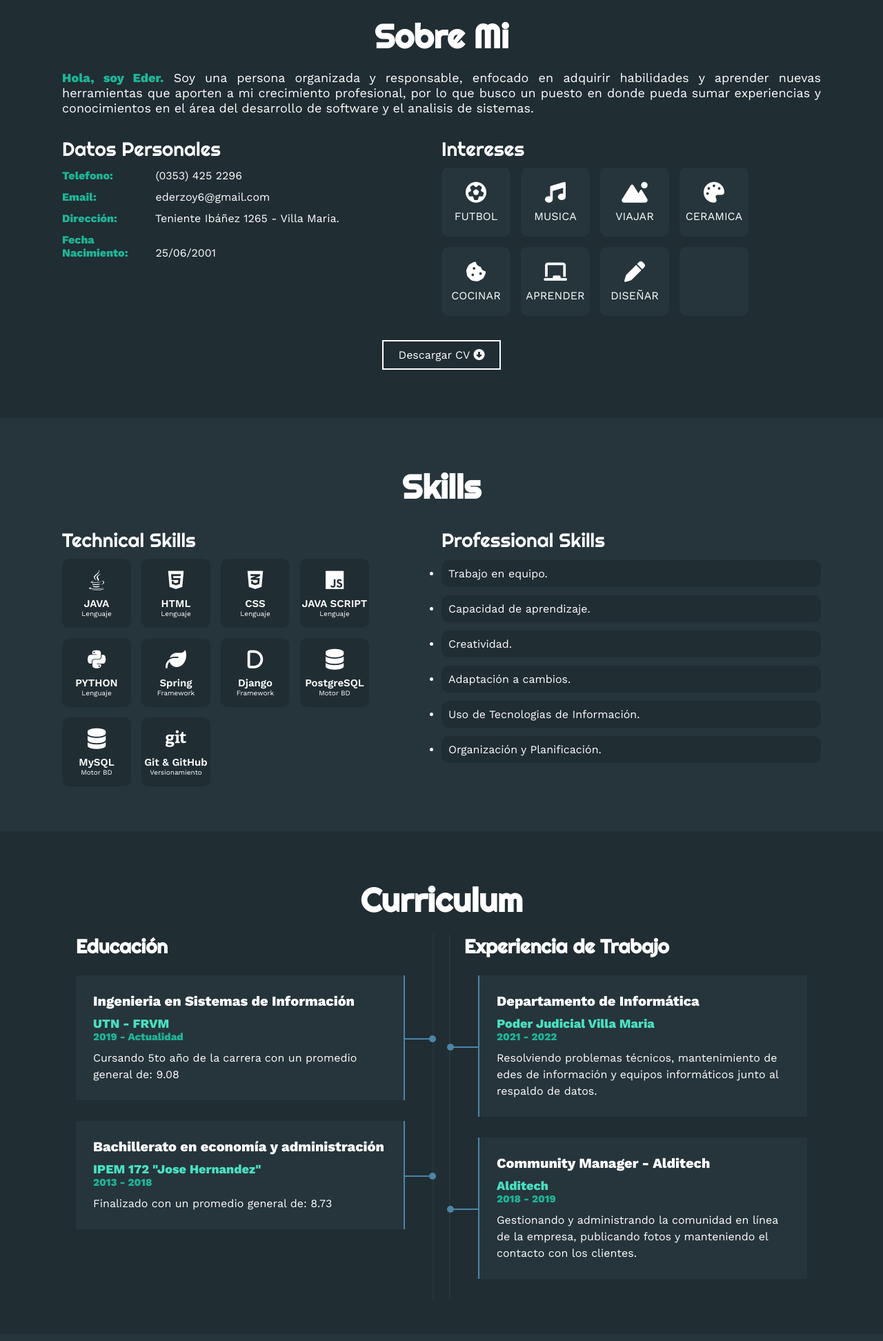
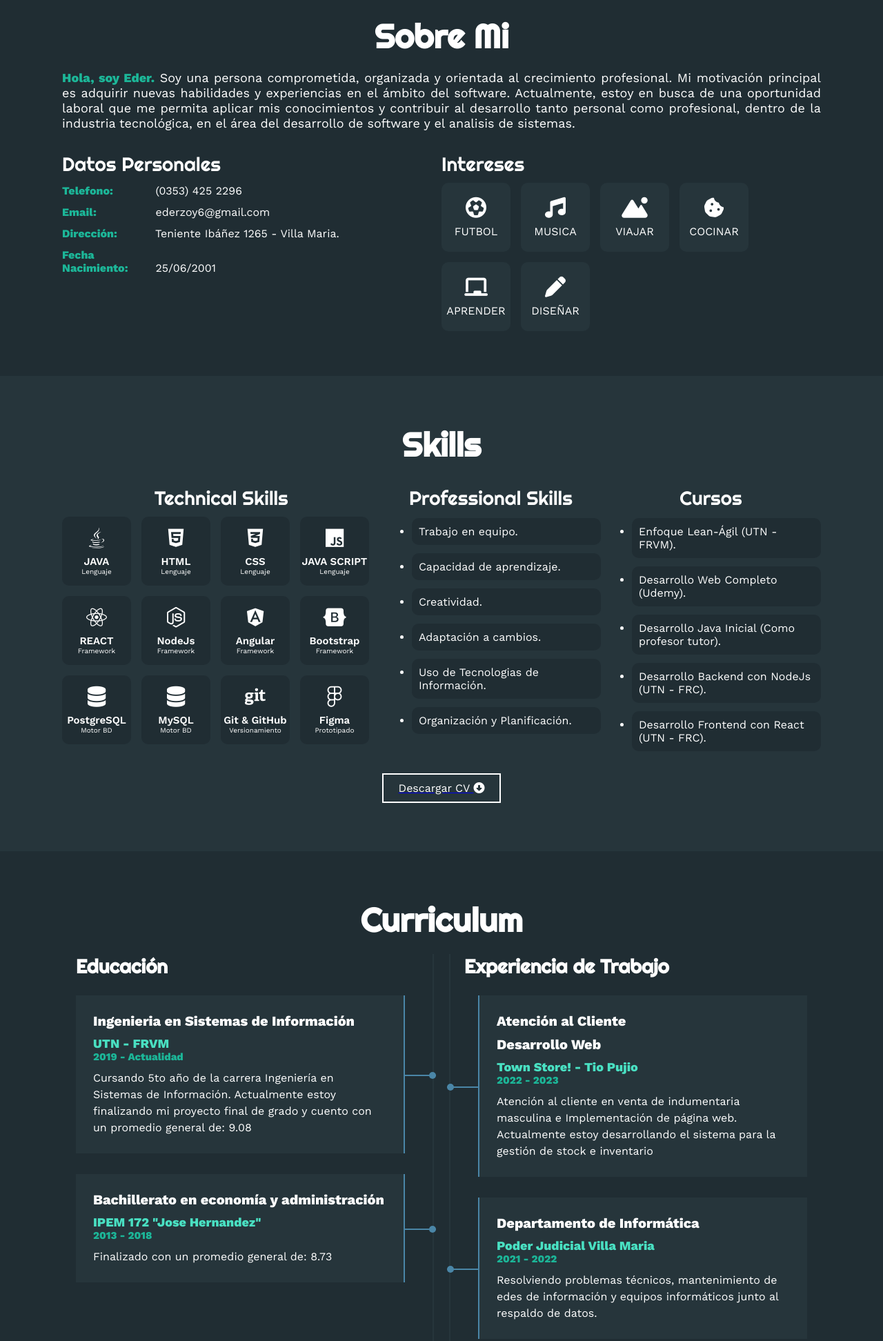
Before and after one commit to EderZoy/mi_portfolio, a plain HTML site: page index.html in a window 1280 px wide. Shown: the part 847-2791 px from the top of the page at 69% size. Drawn offline with nearby package versions, Linux system fonts and the light colour scheme.

Commit message:
actualizacion octubre2023

```diff
--- a/index.html
+++ b/index.html
@@ -39,7 +39,7 @@
                 <img src="img/mifoto.jpeg" alt="">
             </div>
             <h1>ZOY EDER</h1>
-            <H2>Estudiante de Ingenieria en Sistemas de Información</H2>
+            <H2>Estudiante Avanzado de Ingenieria en Sistemas de Información</H2>
             <H3>Cursando 5to Año</H3>
             <div class="redes">
                 <a href="https://www.instagram.com/eder_zoy/"><i class="fa-brands fa-instagram"></i></a>
@@ -55,10 +55,10 @@
     <section id="sobremi" class="sobremi">
         <div class="contenido-seccion">
             <h2>Sobre Mi</h2>
-            <p> <span>Hola, soy Eder.</span> Soy una persona organizada y responsable, enfocado en adquirir habilidades y aprender nuevas herramientas que
-                aporten a mi crecimiento profesional, por lo que busco un
-                puesto en donde pueda sumar experiencias y
-                conocimientos en el área del desarrollo de software y el
+            <p> <span>Hola, soy Eder.</span> Soy una persona comprometida, organizada y orientada al crecimiento profesional. Mi motivación principal es adquirir
+                nuevas habilidades y experiencias en el ámbito del software. Actualmente, estoy en busca de una oportunidad laboral que me permita aplicar mis conocimientos y
+                contribuir al desarrollo tanto personal como profesional,
+                dentro de la industria tecnológica, en el área del desarrollo de software y el
                 analisis de sistemas.
                 </p>
 
@@ -103,10 +103,6 @@
                                 <span>VIAJAR</span>
                             </div>
                             <div class="interes">
-                                <i class="fa-solid fa-palette"></i>
-                                <span>CERAMICA</span>
-                            </div>
-                            <div class="interes">
                                 <i class="fa-solid fa-cookie-bite"></i>
                                 <span>COCINAR</span>
                             </div>
@@ -118,22 +114,10 @@
                                 <i class="fa-solid fa-pen"></i>
                                 <span>DISEÑAR</span>
                             </div>
-                            <div class="interes">
-
-                                <span></span>
-                            </div>
                         </div>
                     </div>
 
                 </div>
-
-                <a href="/archivo/CV ZOY EDER (5_23).pdf" download="CV-ZOY-EDER">
-                <button>
-                    Descargar CV <i class="fa-solid fa-circle-down"></i>
-                    <span class="overlay"></span>
-                </button>
-                </a>
-
         </div>
     </section>
 
@@ -168,23 +152,30 @@
                             <i class="fa-brands fa-js"></i>
                             <span>JAVA SCRIPT</span>
                             <p>Lenguaje</p>
+                            <p class="oculta">Nivel Alto</p>
+                        </div>
+                        <div class="skill">
+                            <i class="fa-brands fa-react"></i>
+                            <span>REACT</span>
+                            <p>Framework</p>
+                            <p class="oculta">Nivel Medio</p>
+
+                        </div>
+                        <div class="skill">
+                            <i class="fa-brands fa-node-js"></i>
+                            <span>NodeJs</span>
+                            <p>Framework</s¿>
+                            <p class="oculta">Nivel Medio</p>
+                        </div>
+                        <div class="skill">
+                            <i class="fa-brands fa-angular"></i>
+                            <span>Angular</span>
+                            <p>Framework</p>
                             <p class="oculta">Nivel Bajo</p>
                         </div>
                         <div class="skill">
-                            <i class="fa-brands fa-python"></i>
-                            <span>PYTHON</span>
-                            <p>Lenguaje</p>
-                            <p class="oculta">Nivel Bajo</p>
-                        </div>
-                        <div class="skill">
-                            <i class="fa-solid fa-leaf"></i>
-                            <span>Spring</span>
-                            <p>Framework</s¿>
-                            <p class="oculta">Nivel Bajo</p>
-                        </div>
-                        <div class="skill">
-                            <i class="fa-solid fa-d"></i>
-                            <span>Django</span>
+                            <i class="fa-brands fa-bootstrap"></i>
+                            <span>Bootstrap</span>
                             <p>Framework</p>
                             <p class="oculta">Nivel Bajo</p>
                         </div>
@@ -205,11 +196,17 @@
                             <span>Git & GitHub</span>
                             <p>Versionamiento</p>
                             <p class="oculta">Nivel Medio</p>
+                        </div>   <div class="skill">
+                            <i class="fa-brands fa-figma"></i>
+                            <span>Figma</span>
+                            <p>Prototipado</p>
+                            <p class="oculta">Nivel Alto</p>
                         </div>
                     </div>
                 </div>
                 <!--Professional Skills-->
-                <div class="columna">
+                <div class="fila">
+                    <div class="columna">
                     <h3>Professional Skills</h3>
                     <ul>
                         <li>Trabajo en equipo.</li>
@@ -220,7 +217,25 @@
                         <li>Organización y Planificación.</li>
                     </ul>
                 </div>
+                <div class="columna">
+                    <h3>Cursos</h3>
+                    <ul>
+                        <li>Enfoque Lean-Ágil (UTN - FRVM).</li>
+                        <li>Desarrollo Web Completo (Udemy).</li>
+                        <li> Desarrollo Java Inicial (Como profesor tutor).</li>
+                        <li>Desarrollo Backend con NodeJs (UTN - FRC).</li>
+                        <li> Desarrollo Frontend con React (UTN - FRC).</li>
+                    </ul>
+                </div>
+                </div>
+
             </div>
+            <a href="/archivo/CV ZOY EDER Oct2023.pdf" download="CV-ZOY-EDER">
+                <button>
+                    Descargar CV <i class="fa-solid fa-circle-down"></i>
+                    <span class="overlay"></span>
+                </button>
+                </a>
         </div>
     </section>
 
@@ -235,7 +250,7 @@
                         <h4>Ingenieria en Sistemas de Información</h4>
                         <span class="casa">UTN - FRVM</span>
                         <span class="fecha">2019 - Actualidad</span>
-                        <p>Cursando 5to año de la carrera con un promedio general de: 9.08</p>
+                        <p>Cursando 5to año de la carrera Ingeniería en Sistemas de Información. Actualmente estoy finalizando mi proyecto final de grado y cuento con un promedio general de: 9.08</p>
                         <div class="conectori">
                             <div class="circuloi"></div>
                         </div>
@@ -253,6 +268,18 @@
 
                 <div class="columna der">
                     <h3>Experiencia de Trabajo</h3>
+                    <div class="item derecha">
+                        <h4>Atención al Cliente</h4>
+                        <h4>Desarrollo Web</h4>
+                        <span class="casa">Town Store! - Tio Pujio</span>
+                        <span class="fecha">2022 - 2023</span>
+                        <p>Atención al cliente en venta de indumentaria masculina e Implementación de página web. Actualmente estoy desarrollando el sistema para la
+                            gestión de stock e inventario
+                            </p>
+                        <div class="conectord">
+                            <div class="circulod"></div>
+                        </div>
+                    </div>
                     <div class="item derecha">
                         <h4>Departamento de Informática</h4>
                         <span class="casa">Poder Judicial Villa Maria</span>
@@ -287,6 +314,27 @@
             <h2>Proyectos</h2>
             <h3>Estos son algunos de los proyectos personales que realice</h3>
             <div class="galeria">
+                <div class="proyecto">
+                    <img src="/img/stownck.jpg" alt="">
+                    <div class="overlay">
+                        <h3>Sistema de gestión de stock</h3>
+                        <p>Desarrollo con React y NodeJs</p>
+                    </div>
+                </div>
+                <div class="proyecto">
+                    <img src="/img/rakoon.jpg" alt="">
+                    <div class="overlay">
+                        <h3>Pagina informativa Rakoon</h3>
+                        <p>Desarrollo en HTML, CSS & JS</p>
+                    </div>
+                </div>
+                <div class="proyecto">
+                    <img src="/img/reservautn.png" alt="">
+                    <div class="overlay">
+                        <h3>Sistema gestión de reservas</h3>
+                        <p>Desarrollo con Angular y Spring</p>
+                    </div>
+                </div>
                 <div class="proyecto">
                     <img src="/img/pagina-town.jpg" alt="">
                     <div class="overlay">
--- a/style.css
+++ b/style.css
@@ -1,14 +1,14 @@
 /*importamos las fuentes a utilizar desde goole fonts*/
-@import url('https://fonts.googleapis.com/css2?family=Righteous&family=Roboto:wght@500&family=Work+Sans:wght@200;400;600;800&display=swap');
+@import url("https://fonts.googleapis.com/css2?family=Righteous&family=Roboto:wght@500&family=Work+Sans:wght@200;400;600;800&display=swap");
 
 /*Estilos generales*/
 * {
   box-sizing: border-box;
-    font-family: 'Work Sans';
+  font-family: "Work Sans";
   margin: 0;
   padding: 0;
 }
-html{
+html {
   /*PARA DESLIZAR CUANDO HACEMOS CLICK EN LOS LINKS*/
   scroll-behavior: smooth;
 }
@@ -21,7 +21,7 @@ html{
   left: 0;
   z-index: 99;
 }
-.contenedor-header header{
+.contenedor-header header {
   max-width: 1100px;
   margin: auto;
   display: flex;
@@ -29,27 +29,25 @@ html{
   align-items: center;
   padding: 15px 20px;
 }
-.contenedor-header header .logo a{
-    font-family: 'Righteous';
+.contenedor-header header .logo a {
+  font-family: "Righteous";
   font-size: 36px;
   color: #1cb698;
   text-decoration: none;
-
 }
-.contenedor-header header ul{
-    display:flex;
+.contenedor-header header ul {
+  display: flex;
   list-style: none;
-
 }
-.contenedor-header header nav ul li a{
+.contenedor-header header nav ul li a {
   text-align: center;
   color: #ffff;
   margin: 0 15px;
   padding: 3px;
-    transition: .5px;
+  transition: 0.5px;
   text-decoration: none;
 }
-.contenedor-header header nav ul li a:hover{
+.contenedor-header header nav ul li a:hover {
   color: #1cb698;
   font-weight: 700;
 }
@@ -64,47 +62,52 @@ html{
 
 /*INICIO*/
 .inicio {
-    background: linear-gradient(to top, rgba(38,35,38,.8), rgba(38,35,38,1)), url(img/fondo.jpg);
+  background: linear-gradient(
+      to top,
+      rgba(38, 35, 38, 0.8),
+      rgba(38, 35, 38, 1)
+    ),
+    url(img/fondo.jpg);
   background-size: cover;
   height: 100vh;
-    color:#ffff;
-    display:flex;
+  color: #ffff;
+  display: flex;
   align-items: center;
 }
-.inicio .contenido-banner{
+.inicio .contenido-banner {
   padding: 10px;
-    background-color:#202d33;
+  background-color: #202d33;
   opacity: 0.8;
   max-width: 450px;
   margin: auto;
   text-align: center;
   border-radius: 40px;
 }
-.inicio .contenido-banner img{
+.inicio .contenido-banner img {
   margin-top: 40px;
   border: 10px solid #336179;
   border-radius: 15%;
   display: block;
   width: 45%;
-    margin:auto;
+  margin: auto;
 }
-.inicio .contenido-banner h1{
+.inicio .contenido-banner h1 {
   margin-top: 20px;
   font-size: 40px;
-    font-family: 'Righteous';
+  font-family: "Righteous";
   font-weight: 400;
 }
-.inicio .contenido-banner h2{
+.inicio .contenido-banner h2 {
   margin-top: 10px;
   font-size: 15px;
   font-weight: 600;
 }
-.inicio .contenido-banner h3{
+.inicio .contenido-banner h3 {
   margin-top: 5px;
   font-size: 12px;
   font-weight: 500;
 }
-.inicio .contenido-banner .redes a{
+.inicio .contenido-banner .redes a {
   color: #ffff;
   display: inline-block;
   text-decoration: none;
@@ -115,19 +118,19 @@ html{
   line-height: 42px;
   margin: 15px 5px;
   font-size: 20px;
-    transition: .3%;
+  transition: 0.3%;
 }
-.inicio .contenido-banner .redes a:hover{
-    background-color:#336179;
+.inicio .contenido-banner .redes a:hover {
+  background-color: #336179;
   color: black;
   border: #1cb698;
   /*border: 1px solid #1cb698;*/
-    animation:reverse;
+  animation: reverse;
 }
 
 /*SOBRE MI*/
 .sobremi {
-    background-color:#202d33;
+  background-color: #202d33;
   color: #ffff;
   padding: 50px 20px;
 }
@@ -135,44 +138,43 @@ html{
   max-width: 1100px;
   margin: auto;
 }
-.sobremi h2{
+.sobremi h2 {
   font-size: 48px;
-    font-family: 'Righteous';
+  font-family: "Righteous";
   text-align: center;
   padding: 20px 0;
 }
-.sobremi p{
+.sobremi p {
   font-size: 18px;
   line-height: 22px;
   margin-bottom: 20px;
   text-align: justify;
 }
-.sobremi .contenido-seccion p span{
+.sobremi .contenido-seccion p span {
   color: #1cb698;
   font-weight: bold;
 }
-.sobremi .fila{
+.sobremi .fila {
   display: flex; /*Para ponerlo como columnas*/
 }
 .sobremi .fila .columna {
   width: 50%;
-
 }
-.sobremi .fila .columna h3{
+.sobremi .fila .columna h3 {
   margin-top: 10px;
   margin-bottom: 10px;
   font-size: 28px;
-    font-family: 'Righteous';
+  font-family: "Righteous";
   font-weight: 500;
   text-align: left;
 }
-.sobremi .fila .columna ul{
+.sobremi .fila .columna ul {
   list-style: none;
 }
-.sobremi .fila .columna ul li{
+.sobremi .fila .columna ul li {
   margin: 12px 0;
 }
-.sobremi .fila .columna ul li strong{
+.sobremi .fila .columna ul li strong {
   display: inline-block;
   color: #1cb698;
   width: 130px;
@@ -181,31 +183,29 @@ html{
   display: flex;
   flex-wrap: wrap;
 }
-.sobremi .fila .columna .contenedor-intereses .interes{
+.sobremi .fila .columna .contenedor-intereses .interes {
   width: 100px;
   height: 100px;
-    background-color:#26353b;
+  background-color: #26353b;
   border-radius: 10px;
   margin: 0 15px 15px 0;
   display: flex;
   flex-direction: column;
   align-items: center;
   justify-content: center;
-    transition: .3%;
-
+  transition: 0.3%;
 }
-.sobremi .fila .columna .contenedor-intereses .interes i{
+.sobremi .fila .columna .contenedor-intereses .interes i {
   margin-bottom: 10px;
   font-size: 30px;
-
 }
- .sobremi .fila .columna .contenedor-intereses .interes:hover{
-   background-color:#336179;
+.sobremi .fila .columna .contenedor-intereses .interes:hover {
+  background-color: #336179;
 }
-.sobremi a{
+.sobremi a {
   text-decoration: none;
 }
-.sobremi button{
+.skills button {
   cursor: pointer;
   background-color: transparent;
   border: 2px solid #ffff;
@@ -219,7 +219,7 @@ html{
   z-index: 10;
 }
 /*Efecto de deslice*/
-.sobremi button .overlay{
+.skills button .overlay {
   position: absolute;
   top: 0;
   left: 0;
@@ -228,19 +228,18 @@ html{
   background-color: #1cb698;
   z-index: -1;
   transition: 1s;
-
 }
-.sobremi button:hover .overlay{
+.skills button:hover .overlay {
   width: 100%;
 }
-.sobremi button:hover{
+.skills button:hover {
   color: black;
   font-weight: 600;
 }
 
 /*SKILSS*/
 .skills {
-    background-color:#26353b;
+  background-color: #26353b;
   color: #ffff;
   padding: 50px 20px;
 }
@@ -248,37 +247,39 @@ html{
   max-width: 1100px;
   margin: auto;
 }
-.skills h2{
+.skills h2 {
   font-size: 48px;
-    font-family: 'Righteous';
+  font-family: "Righteous";
   text-align: center;
   padding: 20px 0;
 }
-.skills .fila{
+.skills .fila {
   display: flex; /*Para ponerlo como columnas*/
 }
 .skills .fila .columna {
   width: 50%;
 }
-.skills .fila .columna h3{
+.skills .fila .columna h3 {
   margin-top: 10px;
   margin-bottom: 10px;
   font-size: 28px;
-    font-family: 'Righteous';
+  font-family: "Righteous";
   font-weight: 500;
-    text-align: left;
+  text-align: center;
 }
-.skills .fila .columna ul{
-    list-style:disc;
+.skills .fila .columna ul {
+  list-style: disc;
+  margin-left: 15px;
 }
-.skills .fila .columna ul li{
+.skills .fila .columna ul li {
   margin: 12px 0;
-    background-color:#202d33;
+  background-color: #202d33;
   border-radius: 10px;
   padding: 10px;
+  margin-left: 30px;
 }
-.skills .fila .columna ul li:hover{
-    background-color:#336179;
+.skills .fila .columna ul li:hover {
+  background-color: #336179;
   color: #49e0c2;
   font-weight: 700;
 }
@@ -286,49 +287,46 @@ html{
   display: flex;
   flex-wrap: wrap;
 }
-.skills .fila .columna .contenedor-skills .skill{
+.skills .fila .columna .contenedor-skills .skill {
   width: 100px;
   height: 100px;
-    background-color:#202d33;
+  background-color: #202d33;
   border-radius: 10px;
-    margin: 0 15px 15px 0;
+  margin: 0px 15px 15px 0;
   display: flex;
   flex-direction: column;
   align-items: center;
   justify-content: center;
-    transition: .3%;
+  transition: 0.3%;
   cursor: pointer;
   z-index: 10;
-
 }
-.skills .fila .columna .contenedor-skills .skill i{
+.skills .fila .columna .contenedor-skills .skill i {
   margin-bottom: 10px;
   font-size: 30px;
-
 }
 
-.skills .fila .columna .contenedor-skills .skill span{
+.skills .fila .columna .contenedor-skills .skill span {
   font-size: 15px;
   font-weight: 600;
-
 }
-.skills .fila .columna .contenedor-skills .skill p{
+.skills .fila .columna .contenedor-skills .skill p {
   font-size: 10px;
   font-weight: 400;
 }
 /*Animacion a cada skill technical*/ /*Efecto de deslice*/
-.skills .fila .columna .contenedor-skills .skill .oculta{
+.skills .fila .columna .contenedor-skills .skill .oculta {
   display: none;
   margin-top: 5px;
 }
-.skills .fila .columna .contenedor-skills .skill:hover{
-    background-color:#336179;
+.skills .fila .columna .contenedor-skills .skill:hover {
+  background-color: #336179;
   color: #49e0c2;
 }
-.skills .fila .columna .contenedor-skills .skill:hover .oculta{
-   background-color:#ffff;
+.skills .fila .columna .contenedor-skills .skill:hover .oculta {
+  background-color: #ffff;
   width: 100%;
-   color:black;
+  color: black;
   font-weight: 700;
   font-size: 13px;
   text-align: center;
@@ -338,7 +336,7 @@ html{
 
 /*CURRICULUM*/
 .curriculum {
-    background-color:#202d33;
+  background-color: #202d33;
   color: #ffff;
   padding: 50px 20px;
 }
@@ -346,13 +344,13 @@ html{
   max-width: 1100px;
   margin: auto;
 }
-.curriculum h2{
+.curriculum h2 {
   font-size: 48px;
-    font-family: 'Righteous';
+  font-family: "Righteous";
   text-align: center;
   padding: 20px 0;
 }
-.curriculum .fila{
+.curriculum .fila {
   display: flex; /*Para ponerlo como columnas*/
   justify-content: space-between;
 }
@@ -360,9 +358,9 @@ html{
   width: 49%;
   padding: 0 20px;
 }
-.curriculum .fila .columna h3{
+.curriculum .fila .columna h3 {
   font-size: 28px;
-    font-family: 'Righteous';
+  font-family: "Righteous";
   margin-bottom: 25px;
 }
 .curriculum .fila .izq {
@@ -374,43 +372,43 @@ html{
 .curriculum .fila .item {
   padding: 25px;
   margin-bottom: 30px;
-    background-color:#26353b;
+  background-color: #26353b;
   position: relative;
 }
-.curriculum .fila .item h4{
+.curriculum .fila .item h4 {
   font-size: 20px;
   margin-bottom: 10px;
 }
-.curriculum .fila .item .casa{
-    color:#49e0c2;
+.curriculum .fila .item .casa {
+  color: #49e0c2;
   font-size: 18px;
   font-weight: bold;
   display: block;
 }
-.curriculum .fila .item .fecha{
-    color:#1cb698;
+.curriculum .fila .item .fecha {
+  color: #1cb698;
   font-size: 15px;
   margin-bottom: 10px;
   font-weight: bold;
   display: block;
 }
-.curriculum .fila .item p{
+.curriculum .fila .item p {
   line-height: 24px;
   text-align: left;
 }
-.curriculum .fila .izquierda{
+.curriculum .fila .izquierda {
   border-right: 2px solid #4a86a7;
   margin-right: 20px;
 }
-.curriculum .fila .derecha{
+.curriculum .fila .derecha {
   border-left: 2px solid #4a86a7;
   margin-left: 20px;
 }
 .curriculum .fila .item .conectori {
   height: 2px;
-    background-color:#4a86a7;
+  background-color: #4a86a7;
   width: 47px;
-    position:absolute;
+  position: absolute;
   top: 50%;
   right: -47px;
   z-index: 5;
@@ -418,18 +416,18 @@ html{
 .curriculum .fila .item .conectori .circuloi {
   display: block;
   height: 10px;
-    background-color:#4a86a7;
+  background-color: #4a86a7;
   width: 10px;
   border-radius: 50%;
   float: right;
-    position:relative;
+  position: relative;
   bottom: 4px;
 }
 .curriculum .fila .item .conectord {
   height: 2px;
-    background-color:#4a86a7;
+  background-color: #4a86a7;
   width: 47px;
-    position:absolute;
+  position: absolute;
   top: 50%;
   left: -47px;
   z-index: 5;
@@ -437,17 +435,17 @@ html{
 .curriculum .fila .item .conectord .circulod {
   display: block;
   height: 10px;
-    background-color:#4a86a7;
+  background-color: #4a86a7;
   width: 10px;
   border-radius: 50%;
   float: left;
-    position:relative;
+  position: relative;
   bottom: 4px;
 }
 
 /*PROYECTOS*/
 .proyectos {
-    background-color:#26353b;
+  background-color: #26353b;
   color: #ffff;
   padding: 50px 20px;
 }
@@ -455,15 +453,15 @@ html{
   max-width: 1100px;
   margin: auto;
 }
-.proyectos h2{
+.proyectos h2 {
   font-size: 48px;
-    font-family: 'Righteous';
+  font-family: "Righteous";
   text-align: center;
   padding: 20px 0;
 }
-.proyectos h3{
+.proyectos h3 {
   font-size: 20px;
-    font-family: 'Righteous';
+  font-family: "Righteous";
   text-align: center;
   padding: 10px 0;
   font-weight: 400;
@@ -471,7 +469,7 @@ html{
 .proyectos .galeria {
   display: flex;
   flex-wrap: wrap;
-    justify-content: space-around
+  justify-content: space-around;
 }
 .proyectos .galeria .proyecto {
   position: relative;
@@ -483,18 +481,17 @@ html{
   padding: 5px;
   /*text-align: center;*/
 }
-.proyectos .galeria .proyecto img{
+.proyectos .galeria .proyecto img {
   width: 100%;
   display: block;
-
 }
-.proyectos .galeria .proyecto .overlay{
+.proyectos .galeria .proyecto .overlay {
   position: absolute;
   top: 0;
   width: 100%;
   height: 100%;
   text-align: center;
-    background:linear-gradient(rgba(28,182,152,.8),rgba(28,182,152,.8));
+  background: linear-gradient(rgba(28, 182, 152, 0.8), rgba(28, 182, 152, 0.8));
   display: flex;
   flex-direction: column;
   justify-content: center;
@@ -504,15 +501,14 @@ html{
   opacity: 0;
   color: black;
 }
-.proyectos .galeria .proyecto .overlay h3{
+.proyectos .galeria .proyecto .overlay h3 {
   margin-bottom: 28px;
   transition: 1s;
 }
-.proyectos .galeria .proyecto .overlay:hover{
+.proyectos .galeria .proyecto .overlay:hover {
   opacity: 1;
-
 }
-.proyectos .galeria .proyecto .overlay:hover h3{
+.proyectos .galeria .proyecto .overlay:hover h3 {
   margin-bottom: 0px;
 }
 
@@ -528,7 +524,7 @@ footer {
 footer .redes {
   margin-bottom: 20px;
 }
-footer .redes a{
+footer .redes a {
   color: white;
   display: inline-block;
   text-decoration: none;
@@ -558,7 +554,7 @@ footer .arriba {
 }
 
 /*SECCIÓN RESPONSIVE*/
-@media screen and (max-width:980px) {
+@media screen and (max-width: 980px) {
   nav {
     display: none; /*No se muestra la barra de menu*/
   }
@@ -573,37 +569,36 @@ footer .arriba {
     background-color: #202d33;
     width: 180px;
   }
-    nav.responsive ul{
+  nav.responsive ul {
     display: block !important;
   }
-    nav.responsive ul li{
+  nav.responsive ul li {
     border-bottom: 1px solid #ffff;
     padding: 10px 0;
   }
-
 }
-@media screen and (max-width:700px) {
+@media screen and (max-width: 700px) {
   .sobremi .fila {
     display: block;
   }
-   .sobremi .fila .columna{
+  .sobremi .fila .columna {
     width: fit-content;
   }
 
   .skills .fila {
     display: block;
   }
-   .skills .fila .columna{
+  .skills .fila .columna {
     width: 100%;
   }
 
-   .curriculum .fila{
+  .curriculum .fila {
     display: block;
   }
-   .curriculum .fila .columna{
+  .curriculum .fila .columna {
     width: 90%;
   }
-   .curriculum .fila .derecha{
+  .curriculum .fila .derecha {
     margin-left: 28px;
   }
 
@@ -612,11 +607,10 @@ footer .arriba {
     width: 100%;
   }
 
-   .proyectos .galeria .proyecto{
+  .proyectos .galeria .proyecto {
     max-width: 100%;
   }
-   .proyectos .galeria .proyecto img{
+  .proyectos .galeria .proyecto img {
     max-width: 100%;
   }
-
 }
```
Also changed, not shown: img/rakoon.jpg (added), img/reservautn.png (added), img/stownck.jpg (added), 2 other files. Lines whose indentation alone changed are shown as unchanged.
